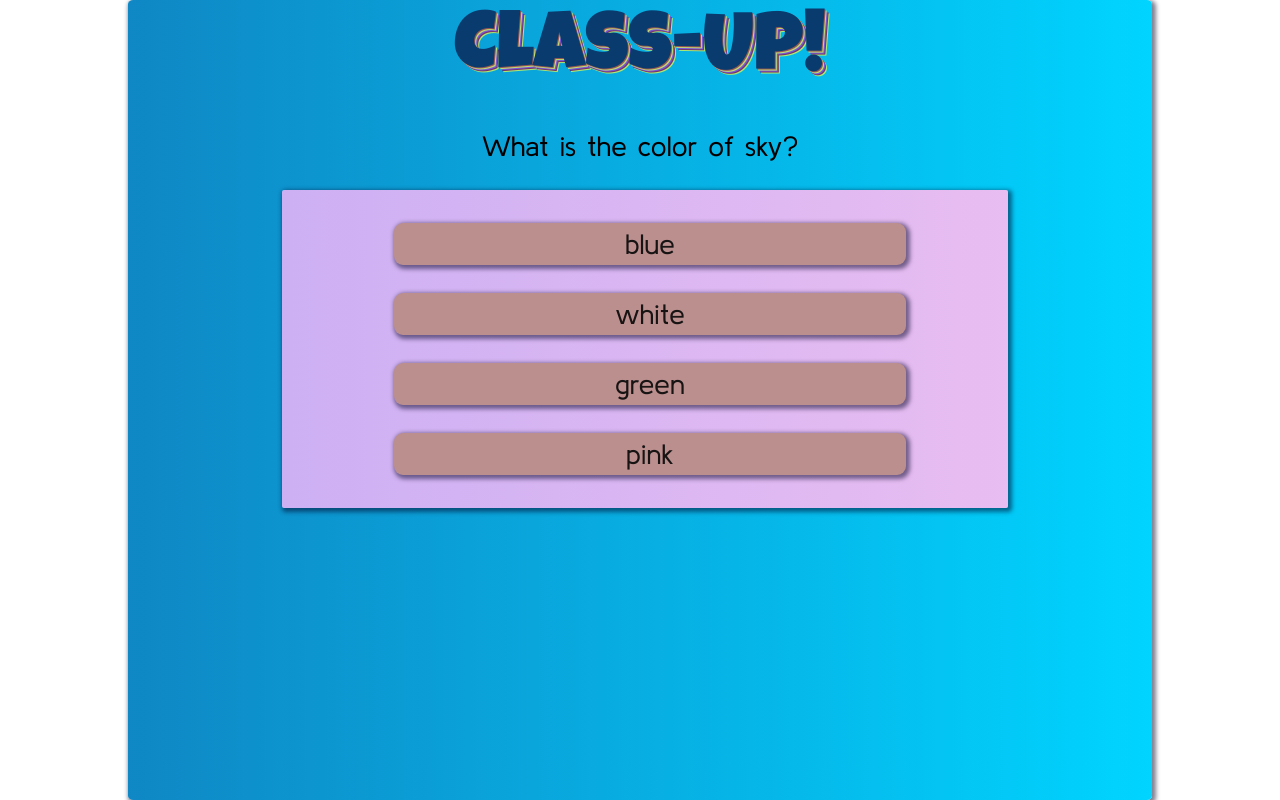
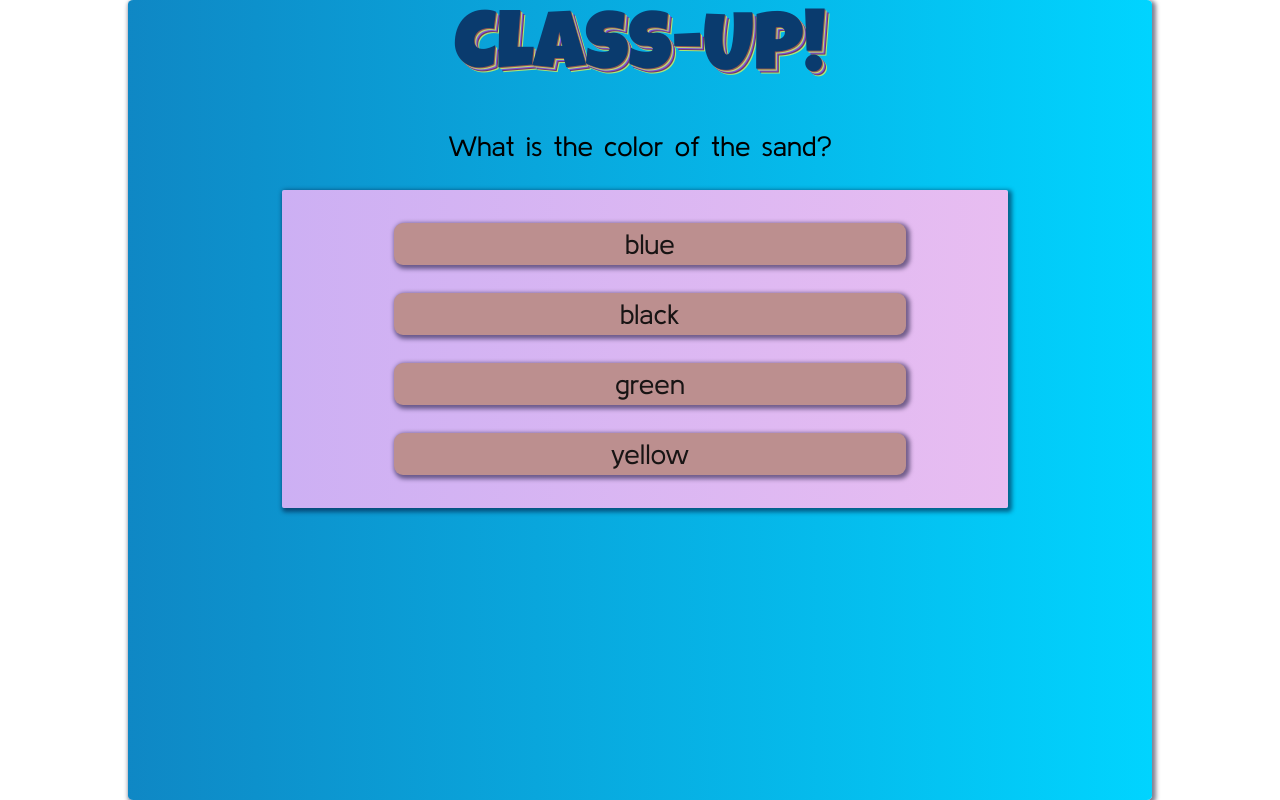
Before and after one commit to ChenPeleg/Classup, a React (Create React App) app: page / in a window 1280 px wide. Built offline with nearby package versions, Linux system fonts and the light colour scheme.

Commit message:
adding context to the question object

```diff
--- a/src/App.js
+++ b/src/App.js
@@ -7,7 +7,6 @@ class App extends Component {
     return (
       <div className="App">
         <Uplogo />
-        <p>What is the color of sky?</p>
         <Qpanel />
       </div>
     );
--- a/src/components/Question/Question.js
+++ b/src/components/Question/Question.js
@@ -8,11 +8,14 @@ const question = props => {
   const answers = props.q_obj.answers;
 
   return (
-    <div className="question" onClick={props.click}>
-      {answers.map(a => {
-        const key = "Q" + props.question_number + (1 + answers.indexOf(a));
-        return <Answer content={a} key={key} />;
-      })}
+    <div>
+      <p>{ask}</p>
+      <div className="question" onClick={props.click}>
+        {answers.map(a => {
+          const key = "Q" + props.question_number + (1 + answers.indexOf(a));
+          return <Answer content={a} key={key} />;
+        })}
+      </div>
     </div>
   );
 };
--- a/src/containers/Qpanel/Qpanel.js
+++ b/src/containers/Qpanel/Qpanel.js
@@ -1,6 +1,7 @@
 import React, { Component } from "react";
 import Question from "../../components/Question/Question";
 import allquestions from "./allquestions";
+import AdvanceContext from "../../context/advance-context";
 // import
 class Qpanel extends Component {
   answerHandler = event => {
@@ -13,11 +14,16 @@ class Qpanel extends Component {
   };
   render() {
     return (
-      <Question
-        q_obj={this.state.current_question}
-        q_num={this.state.question_number}
-        click={this.answerHandler}
-      />
+      <AdvanceContext.Consumer>
+        {context => (
+          <Question
+            // q_obj={this.state.current_question}
+            q_obj={allquestions.questions[context.q_number]}
+            q_num={this.state.question_number}
+            click={this.answerHandler}
+          />
+        )}
+      </AdvanceContext.Consumer>
     );
   }
 }
--- /dev/null
+++ b/src/context/advance-context.js
@@ -0,0 +1,7 @@
+import React from "react";
+
+const AdvanceContext = React.createContext({
+  q_number: 2,
+  nextQuestion: q_number => q_number++
+});
+export default AdvanceContext;
```
